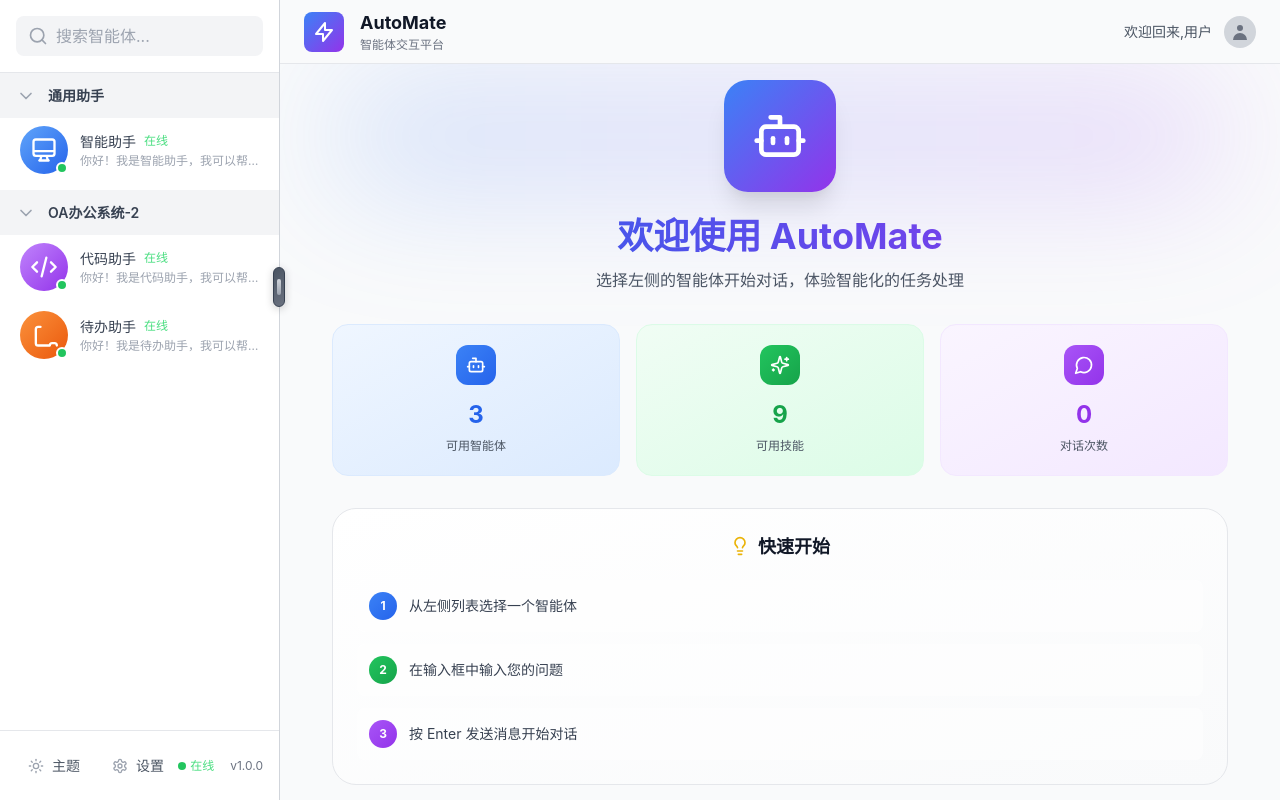
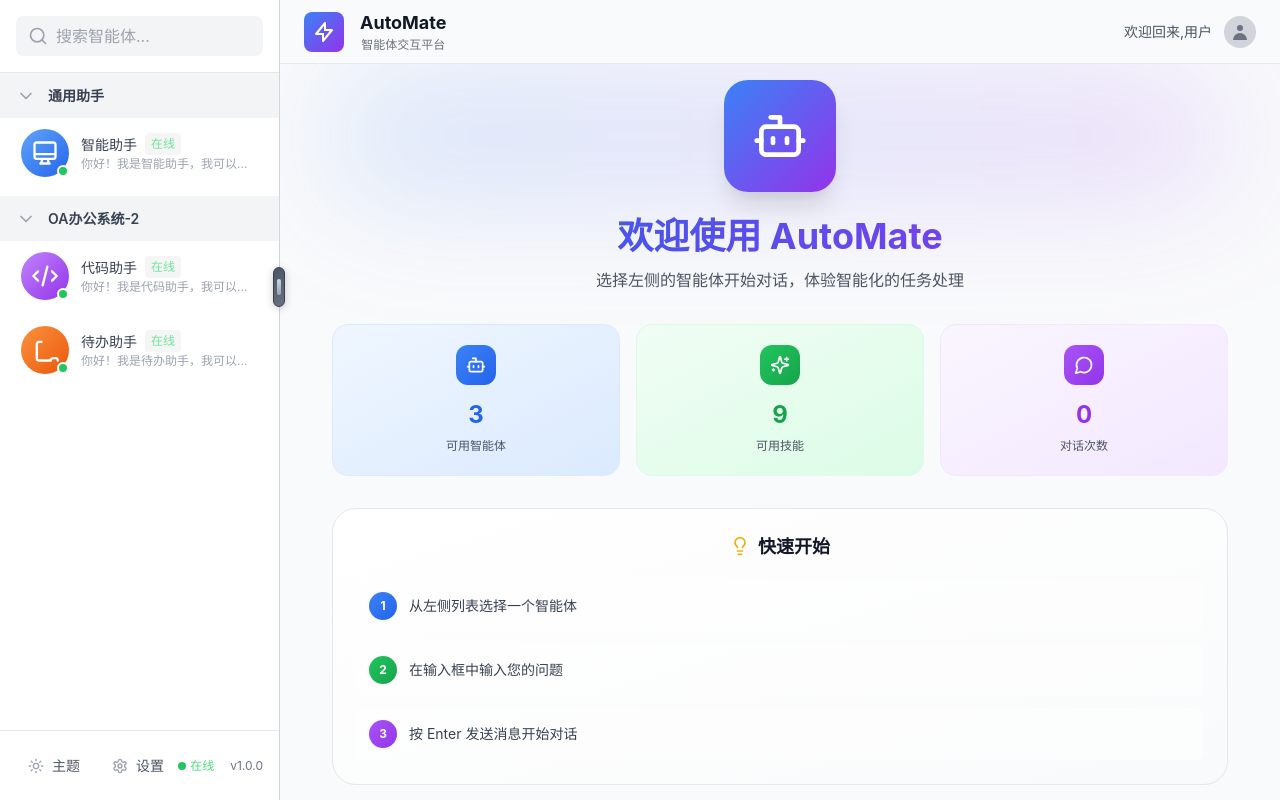
Before and after one commit to filenew1/AutoMate, a React (Vite) app: page / in a window 1280 px wide. Built offline with nearby package versions, Linux system fonts and the light colour scheme.

Commit message:
优化细节

```diff
--- a/src/components/Header.tsx
+++ b/src/components/Header.tsx
@@ -1,8 +1,10 @@
 import React from 'react'
+import { useNavigate } from 'react-router-dom'
 import { useAppStore } from '@/store/useAppStore'
 import { Menu } from 'lucide-react'
 
 export const Header: React.FC = () => {
+  const navigate = useNavigate()
   const { selectedAgentId, agents, theme } = useAppStore()
 
   const selectedAgent = React.useMemo(() => {
@@ -88,21 +90,27 @@
         >
           <Menu className={`w-6 h-6 ${theme === 'dark' ? 'text-gray-300' : 'text-gray-600'}`} />
         </button>
-        <div className={`w-10 h-10 bg-gradient-to-br ${selectedAgent ? getAvatarGradient(selectedAgent.avatarColor) : 'from-blue-500 to-purple-600'} rounded-lg flex items-center justify-center`}>
+        <button
+          className="flex items-center gap-4 cursor-pointer group relative"
+          onClick={() => navigate('/')}
+          aria-label="返回首页"
+        >
+          <div className={`w-10 h-10 bg-gradient-to-br ${selectedAgent ? getAvatarGradient(selectedAgent.avatarColor) : 'from-blue-500 to-purple-600'} rounded-lg flex items-center justify-center transition-all duration-300 group-hover:scale-110 group-hover:shadow-lg group-hover:shadow-blue-500/30`}>
             {selectedAgent ? getAvatarIcon(selectedAgent.avatarColor) : (
-            <svg className="w-6 h-6 text-white" fill="none" stroke="currentColor" viewBox="0 0 24 24">
+              <svg className="w-6 h-6 text-white transition-transform duration-300 group-hover:rotate-12" fill="none" stroke="currentColor" viewBox="0 0 24 24">
                 <path strokeLinecap="round" strokeLinejoin="round" strokeWidth={2} d="M13 10V3L4 14h7v7l9-11h-7z" />
               </svg>
             )}
           </div>
-        <div>
-          <h1 className={`text-lg font-bold ${theme === 'dark' ? 'text-gray-100' : 'text-gray-900'}`}>
+          <div className="transition-transform duration-300 group-hover:translate-x-1">
+            <h1 className={`text-lg font-bold ${theme === 'dark' ? 'text-gray-100' : 'text-gray-900'} transition-colors duration-300 group-hover:text-blue-600 dark:group-hover:text-blue-400`}>
               {selectedAgent ? selectedAgent.name : 'AutoMate'}
             </h1>
-          <p className={`text-xs ${theme === 'dark' ? 'text-gray-400' : 'text-gray-500'}`}>
+            <p className={`text-xs ${theme === 'dark' ? 'text-gray-400' : 'text-gray-500'} transition-colors duration-300 group-hover:text-blue-500 dark:group-hover:text-blue-300`}>
               {selectedAgent ? selectedAgent.description : '智能体交互平台'}
             </p>
           </div>
+        </button>
       </div>
       <div className="flex items-center gap-3">
         <span className={`text-sm ${theme === 'dark' ? 'text-gray-300' : 'text-gray-600'}`}>欢迎回来,用户</span>
--- a/src/components/Sidebar/AgentItem.tsx
+++ b/src/components/Sidebar/AgentItem.tsx
@@ -112,34 +112,38 @@
   }
 
   const config = getAvatarConfig()
-  const transformScale = isHovered ? 'scale(1.05)' : 'scale(1)'
-  const boxShadow = isSelected ? '0 4px 12px rgba(59, 130, 246, 0.3)' : 'none'
+  const transformScale = isHovered ? 'scale(1.08)' : 'scale(1)'
 
-  let containerClasses = 'agent-item mx-2 px-3 py-2 rounded-lg cursor-pointer flex items-center gap-3 relative overflow-hidden transition-all duration-250 ease-in-out'
+  const getContainerClasses = () => {
+    let classes = 'agent-item mx-2 px-3 py-2.5 rounded-xl cursor-pointer flex items-center gap-3 relative overflow-hidden'
+
     if (theme === 'dark') {
-    containerClasses += ' dark-theme'
       if (isSelected) {
-      containerClasses += ' selected-dark'
+        classes += ' bg-blue-600/20 border border-blue-500/30 shadow-lg shadow-blue-500/20'
+      } else if (isHovered) {
+        classes += ' bg-slate-700/50 border border-slate-600/30'
+      } else {
+        classes += ' border border-transparent hover:border-slate-600/20'
       }
     } else {
       if (isSelected) {
-      containerClasses += ' selected-light'
+        classes += ' bg-blue-50 border border-blue-300 shadow-lg shadow-blue-200/50'
+      } else if (isHovered) {
+        classes += ' bg-gray-100 border border-gray-200'
+      } else {
+        classes += ' border border-transparent hover:border-gray-200'
       }
     }
-  if (isHovered) {
-    containerClasses += ' agent-item-hover'
+
+    return classes
   }
 
   const descriptionClasses = theme === 'dark' ? 'text-xs text-gray-400 truncate' : 'text-xs text-gray-400 truncate'
   const statusTextClasses = globalStatus === 'online' ? 'text-xs text-green-400' : 'text-xs text-red-400'
 
   const containerStyle: React.CSSProperties = {
-    transition: 'all 0.25s cubic-bezier(0.4, 0, 0.2, 1)',
-    ...(isHovered && {
-      background: theme === 'dark' ? 'rgba(55, 65, 81, 0.6)' : 'linear-gradient(to right, rgba(243, 244, 246, 0.8), rgba(229, 231, 235, 0.6))',
-      transform: 'translateX(2px)',
-      boxShadow: '0 2px 8px rgba(0, 0, 0, 0.08)'
-    })
+    transition: 'all 0.2s cubic-bezier(0.4, 0, 0.2, 1)',
+    transform: isHovered ? 'translateX(4px)' : 'translateX(0)'
   }
 
   if (!isMatch) {
@@ -148,7 +152,7 @@
 
   return (
     <div
-      className={containerClasses}
+      className={getContainerClasses()}
       onClick={handleClick}
       onMouseEnter={handleMouseEnter}
       onMouseLeave={handleMouseLeave}
@@ -158,21 +162,22 @@
       style={containerStyle}
     >
       <div className="relative">
-        <div className={`w-12 h-12 bg-gradient-to-br ${config.gradient} rounded-full flex items-center justify-center avatar-container`} style={{
-          transition: 'transform 0.3s cubic-bezier(0.34, 1.56, 0.64, 1)',
+        <div className={`w-12 h-12 bg-gradient-to-br ${config.gradient} rounded-full flex items-center justify-center avatar-container relative z-10 transition-transform duration-200`} style={{
           transform: transformScale,
-          boxShadow: boxShadow
+          ...(isSelected && {
+            boxShadow: theme === 'dark' ? '0 0 20px rgba(59, 130, 246, 0.4)' : '0 0 20px rgba(59, 130, 246, 0.3)'
+          })
         }}>
           {config.icon}
         </div>
-        <div className={`absolute bottom-0 right-0 w-3 h-3 ${statusColor} rounded-full border-2 border-white ${globalStatus === 'online' ? 'pulse-animation' : ''}`} />
+        <div className={`absolute bottom-0 right-0 w-3 h-3 ${statusColor} rounded-full border-2 border-white z-20`} />
       </div>
       <div className="flex-1 min-w-0">
         <div className="flex items-center gap-2">
-          <span className={`text-sm font-medium truncate ${isSelected ? (theme === 'dark' ? 'text-blue-300' : 'text-blue-800') : (theme === 'dark' ? 'text-gray-200' : 'text-gray-700')}`}>
+          <span className={`text-sm font-medium truncate transition-colors duration-200 ${isSelected ? (theme === 'dark' ? 'text-blue-300' : 'text-blue-700') : (theme === 'dark' ? 'text-gray-200' : 'text-gray-700')}`}>
             {highlightText(agent.name, searchQuery)}
           </span>
-          <span className={statusTextClasses}>
+          <span className={`status-badge ${statusTextClasses} transition-all duration-200 ${isHovered ? 'opacity-100' : 'opacity-80'}`}>
             {globalStatus === 'online' ? '在线' : '离线'}
           </span>
         </div>
--- a/src/styles/global.css
+++ b/src/styles/global.css
@@ -446,3 +446,218 @@
   background: linear-gradient(120deg, #713f12 0%, #a16207 100%);
   color: #fef08a;
 }
+
+/* AgentItem 增强效果 */
+.agent-item {
+  position: relative;
+  transition: all 0.2s cubic-bezier(0.4, 0, 0.2, 1);
+}
+
+.agent-item::before {
+  content: '';
+  position: absolute;
+  inset: 0;
+  background: linear-gradient(135deg, transparent 0%, rgba(255, 255, 255, 0.03) 50%, transparent 100%);
+  opacity: 0;
+  transition: opacity 0.2s ease;
+  pointer-events: none;
+  border-radius: inherit;
+}
+
+.agent-item:hover::before {
+  opacity: 1;
+}
+
+.agent-item .avatar-container {
+  transition: all 0.2s cubic-bezier(0.4, 0, 0.2, 1);
+}
+
+.agent-item:hover .avatar-container {
+  transform: scale(1.08);
+}
+
+.agent-item .status-badge {
+  transition: all 0.2s ease;
+  padding: 2px 6px;
+  border-radius: 4px;
+  background: rgba(0, 0, 0, 0.05);
+  backdrop-filter: blur(4px);
+}
+
+.dark-theme .agent-item .status-badge {
+  background: rgba(255, 255, 255, 0.1);
+}
+
+.agent-item:hover .status-badge {
+  transform: scale(1.05);
+  background: rgba(0, 0, 0, 0.08);
+}
+
+.dark-theme .agent-item:hover .status-badge {
+  background: rgba(255, 255, 255, 0.15);
+}
+
+/* 脉冲动画增强 */
+@keyframes pulse-ring {
+  0% {
+    transform: scale(0.8);
+    opacity: 0.8;
+  }
+  100% {
+    transform: scale(1.5);
+    opacity: 0;
+  }
+}
+
+.pulse-animation::after {
+  content: '';
+  position: absolute;
+  inset: -4px;
+  border-radius: 50%;
+  background: currentColor;
+  opacity: 0.4;
+  animation: pulse-ring 1.5s cubic-bezier(0.4, 0, 0.6, 1) infinite;
+}
+
+/* 选中状态的发光效果 */
+.agent-item[class*="border-blue"] {
+  box-shadow: 0 0 0 1px rgba(59, 130, 246, 0.1);
+}
+
+.agent-item[class*="border-blue"]:hover {
+  box-shadow: 0 0 0 2px rgba(59, 130, 246, 0.2), 0 4px 12px rgba(59, 130, 246, 0.15);
+}
+
+/* Avatar 科技感效果 */
+.avatar-glow {
+  filter: blur(25px);
+  z-index: 5;
+  transition: opacity 0.3s ease;
+}
+
+.agent-item:hover .avatar-glow {
+  opacity: 0.8;
+  animation: glow-pulse 1.5s ease-in-out infinite;
+}
+
+@keyframes glow-pulse {
+  0%, 100% {
+    opacity: 0.6;
+    transform: scale(1);
+  }
+  50% {
+    opacity: 0.9;
+    transform: scale(1.1);
+  }
+}
+
+.tech-ring {
+  border: 3px solid transparent;
+  background: transparent;
+  transition: all 0.4s ease;
+}
+
+.agent-item:hover .tech-ring {
+  border-color: rgba(59, 130, 246, 0.4);
+  animation: ring-rotate 2s linear infinite;
+}
+
+@keyframes ring-rotate {
+  0% {
+    transform: rotate(0deg) scale(1.25);
+    opacity: 0;
+  }
+  50% {
+    opacity: 0.4;
+  }
+  100% {
+    transform: rotate(360deg) scale(1.25);
+    opacity: 0;
+  }
+}
+
+/* 选中状态的科技光环 */
+.agent-item.selected .tech-ring {
+  border-color: rgba(59, 130, 246, 0.6);
+  animation: ring-pulse 1.5s ease-in-out infinite;
+}
+
+@keyframes ring-pulse {
+  0%, 100% {
+    transform: scale(1.15);
+    opacity: 0.3;
+  }
+  50% {
+    transform: scale(1.2);
+    opacity: 0.5;
+  }
+}
+
+/* Avatar 容器增强 */
+.avatar-container {
+  position: relative;
+}
+
+.avatar-container::before {
+  content: '';
+  position: absolute;
+  inset: -2px;
+  border-radius: 50%;
+  background: linear-gradient(135deg, rgba(255, 255, 255, 0.1) 0%, transparent 50%, rgba(255, 255, 255, 0.1) 100%);
+  opacity: 0;
+  transition: opacity 0.3s ease;
+}
+
+.agent-item:hover .avatar-container::before {
+  opacity: 1;
+}
+
+.agent-item.selected .avatar-container::before {
+  opacity: 1;
+  background: linear-gradient(135deg, rgba(59, 130, 246, 0.2) 0%, transparent 50%, rgba(59, 130, 246, 0.2) 100%);
+}
+
+/* 粒子效果 */
+.avatar-container::after {
+  content: '';
+  position: absolute;
+  top: 50%;
+  left: 50%;
+  width: 4px;
+  height: 4px;
+  background: rgba(255, 255, 255, 0.6);
+  border-radius: 50%;
+  transform: translate(-50%, -50%) scale(0);
+  transition: transform 0.3s ease;
+}
+
+.agent-item:hover .avatar-container::after {
+  transform: translate(-50%, -50%) scale(1);
+  animation: particle-float 2s ease-in-out infinite;
+}
+
+@keyframes particle-float {
+  0%, 100% {
+    transform: translate(-50%, -50%) scale(1) translateY(0);
+  }
+  50% {
+    transform: translate(-50%, -50%) scale(1.2) translateY(-5px);
+  }
+}
+
+/* 深色主题适配 */
+.dark-theme .avatar-container::after {
+  background: rgba(255, 255, 255, 0.4);
+}
+
+.dark-theme .tech-ring {
+  border-color: rgba(59, 130, 246, 0.2);
+}
+
+.dark-theme .agent-item:hover .tech-ring {
+  border-color: rgba(59, 130, 246, 0.4);
+}
+
+.dark-theme .agent-item.selected .tech-ring {
+  border-color: rgba(59, 130, 246, 0.6);
+}
```
Lines whose indentation alone changed are shown as unchanged.
